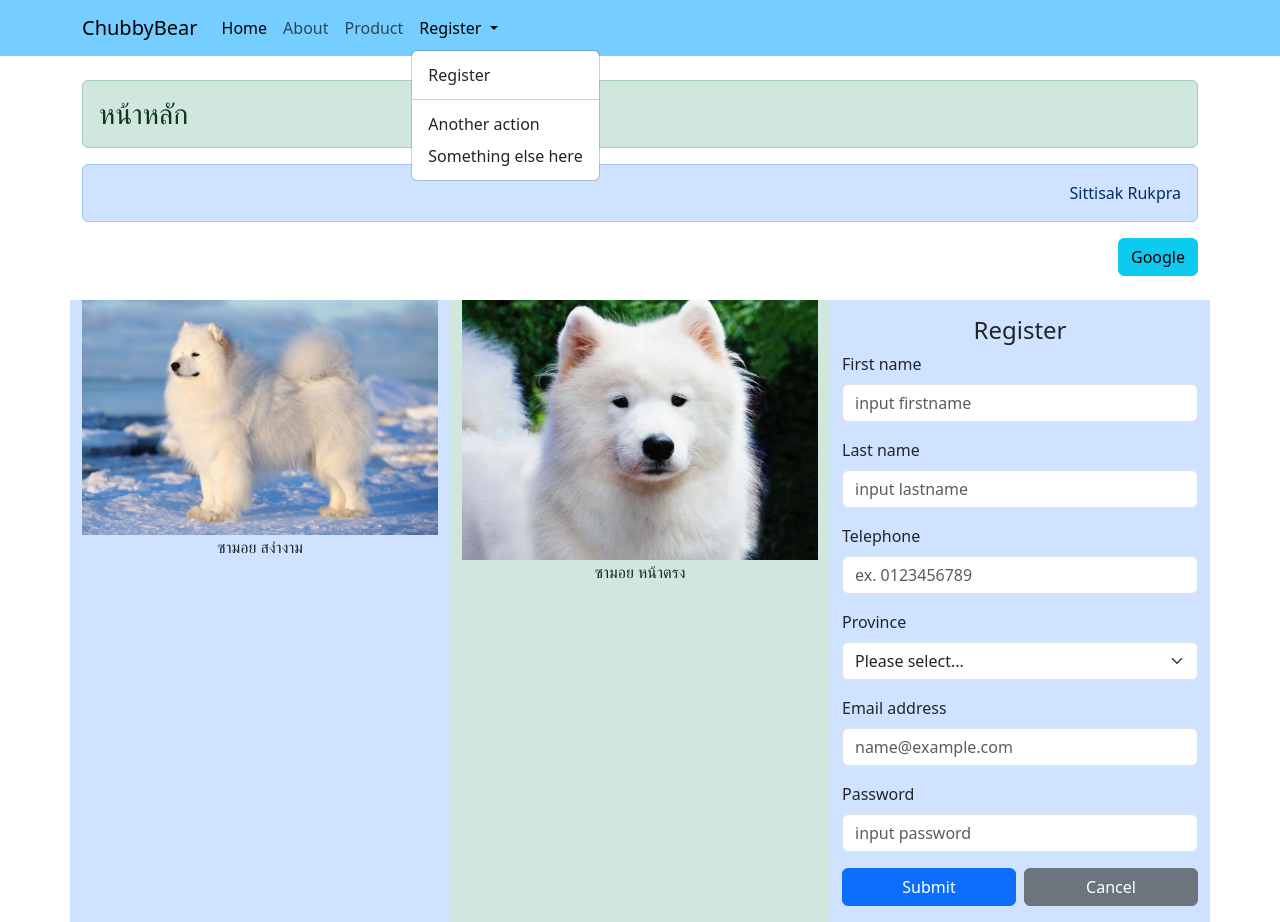
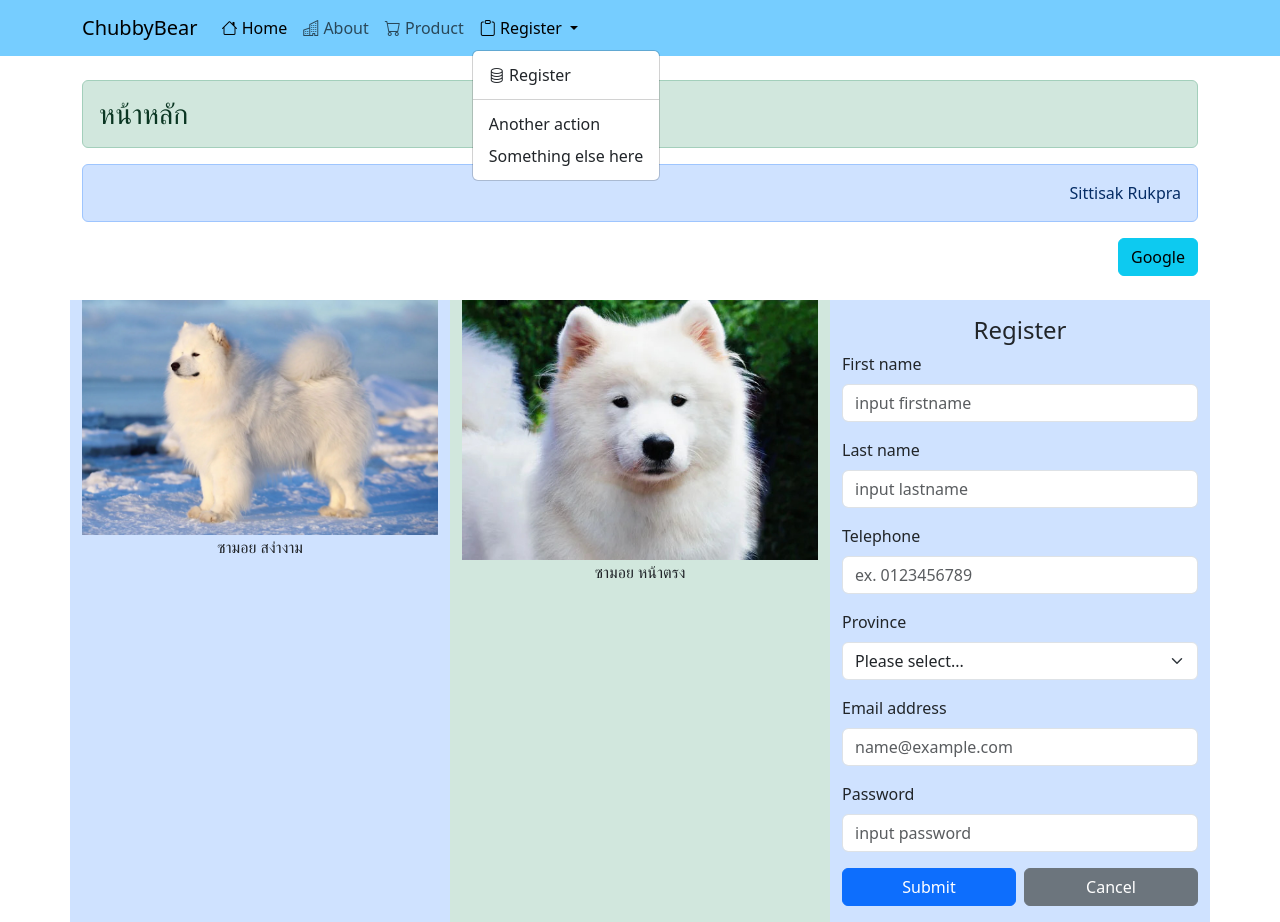
Before and after one commit to Monk-69701183/web_bootstrap, a plain HTML site: page index.html in a window 1280 px wide. Both pictures are taken after a click on the button "Register". Drawn offline with nearby package versions, Linux system fonts and the light colour scheme.

Commit message:
update v1

```diff
--- a/index.html
+++ b/index.html
@@ -5,6 +5,7 @@
         <meta name="viewport" content="width=device-width, initial-scale=1.0">
         <title>Index</title>
         <link rel="stylesheet" href="css/bootstrap.min.css">
+        <link rel="stylesheet" href="https://cdn.jsdelivr.net/npm/bootstrap-icons@1.13.1/font/bootstrap-icons.min.css">
     </head>
     <body>
         <div id="menu-container"></div>
--- a/menu.html
+++ b/menu.html
@@ -21,7 +21,7 @@
                         <i class="bi bi-clipboard"></i> Register
                     </a>
                     <ul class="dropdown-menu">
-                        <li><a class="dropdown-item" href="#"><i class="bi bi-database"></i> Register</a></li>
+                        <li><a class="dropdown-item" href="register.html"><i class="bi bi-database"></i> Register</a></li>
                         <li><hr class="dropdown-divider"></li>
                         <li><a class="dropdown-item" href="#">Another action</a></li>
                         <li><a class="dropdown-item" href="#">Something else here</a></li>
```
Also changed, not shown: about.html (+1 -0 lines), product.html (+2 -0 lines), register.html (+5 -0 lines).
